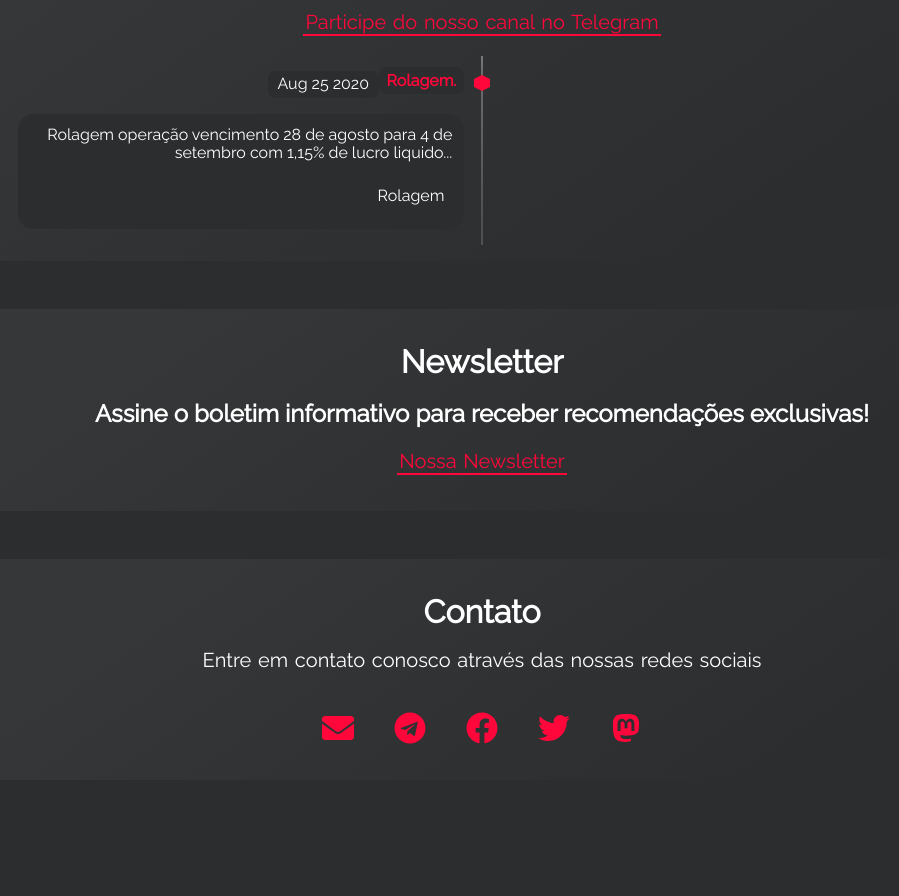
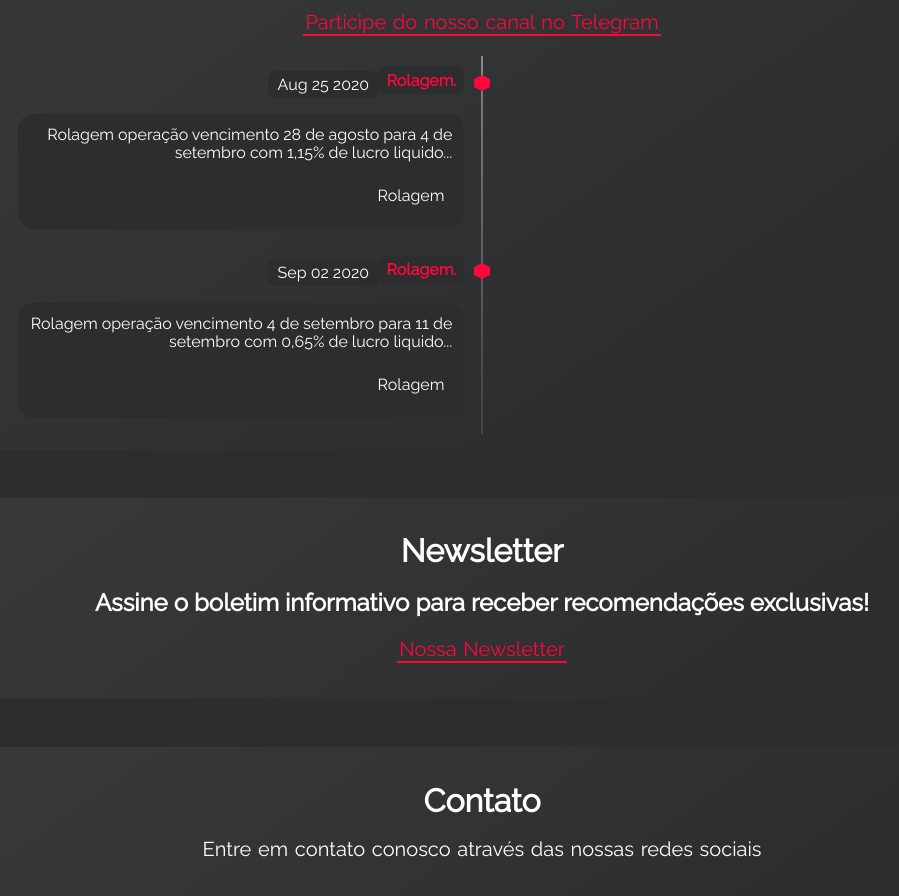
Before and after one commit to marketsviews/marketsviews.github.io, a Jekyll site: the page built from index.html, in a window 1280 px wide and 900 px high, scrolled down 1473 px. Shown: the top 896 px of the window, without its empty margins (158-1057 px from the left). Built offline with Jekyll 4.4.1, drawn with Linux system fonts in a browser that asks for light colours.

Commit message:
Update timeline.yml

```diff
--- a/_data/timeline.yml
+++ b/_data/timeline.yml
@@ -24,3 +24,12 @@
   tags:
     - tag: Rolagem
   timeline-side: left
+
+
+- title: Rolagem.
+  title-url: https://t.me/marketsviews/590
+  date: Sep 02 2020
+  subtitle: Rolagem operação vencimento 4 de setembro para 11 de setembro com 0,65% de lucro liquido...
+  tags:
+    - tag: Rolagem
+  timeline-side: left
```
